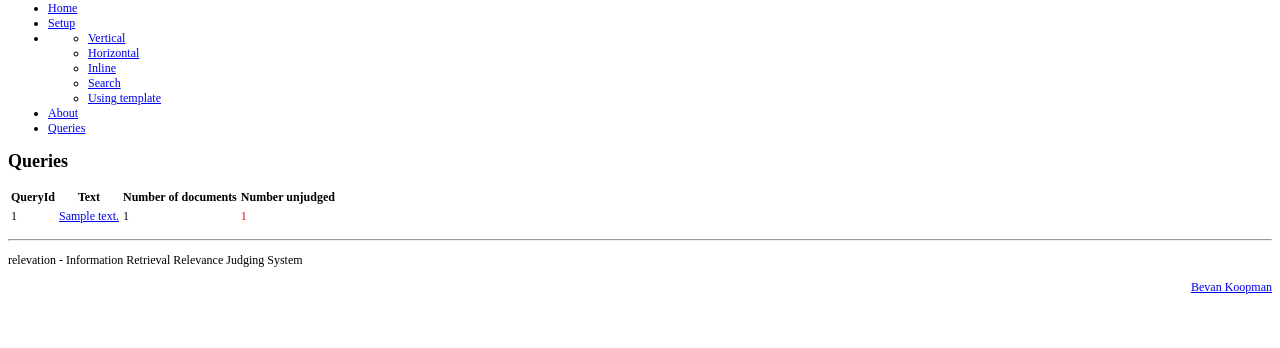
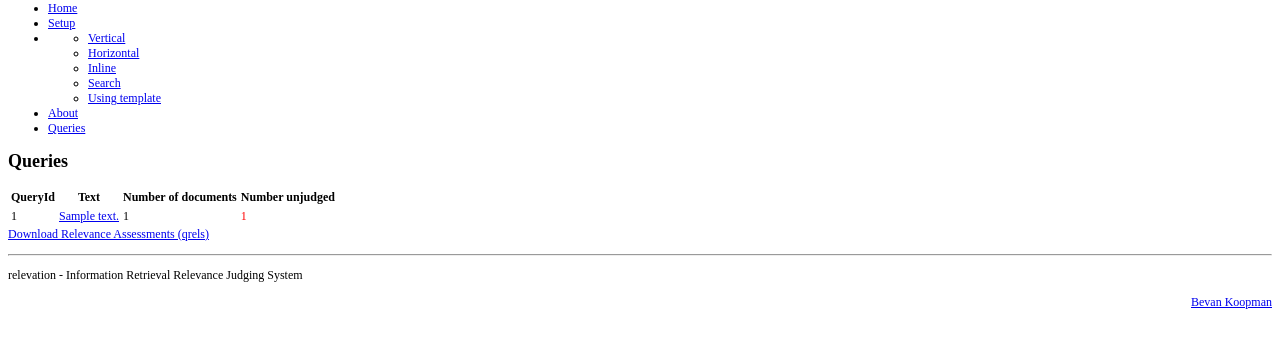
Before and after one commit to ielab/relevation, a Django app: template judgementapp/templates/judgementapp/query_list.html in a window 1280 px wide. Shown: the part 109-457 px from the top of the page. Run offline with Django 3.2, Linux system fonts and the light colour scheme; the template is opened without the code that fills it: most values are stand-ins (such as "Sample title", 1, 10 or a date in 2020); parts of the project's set-up code (start-up, migrations or seed data) failed here and were passed over; some libraries are stand-ins or nearby versions.

Commit message:
Support for downloading qrels

```diff
--- a/judgementapp/models.py
+++ b/judgementapp/models.py
@@ -54,7 +54,8 @@ class Judgement(models.Model):
 	relevance = models.IntegerField()
 
 	def __unicode__(self):
-		return '(%s, %s) = %s' % (self.query.qId, self.document.docId, self.relevance)
+		return '%s\t0%s\t%s\n' % (self.query.qId, self.document.docId, self.relevance)
+
 
 	def label(self):
 		return self.labels[self.relevance]
--- a/judgementapp/templates/judgementapp/query_list.html
+++ b/judgementapp/templates/judgementapp/query_list.html
@@ -35,6 +35,9 @@
               </tbody>
             </table>
 
+            {% if queries %}
+              <a href="{% url 'judgementapp.views.qrels' %}" class="btn"><i class="icon-download"></i> Download Relevance Assessments (qrels)</a>
+            {% endif %}
         </div>
 
     </div>
--- a/judgementapp/urls.py
+++ b/judgementapp/urls.py
@@ -7,6 +7,7 @@ urlpatterns = patterns('',
     url(r'^$', views.index, name='index'),
 
     url(r'^query$', views.query_list, name='query_list'),
+    url(r'^query/qrels$', views.qrels, name='query_list'),
     url(r'^query/(?P<qId>\d+)/$', views.query, name='query'),
     url(r'^query/(?P<qId>\d+)/doc/(?P<docId>[A-Za-z0-9_\-\+\.]+)/$', views.document, name='document'),
 	url(r'^query/(?P<qId>\d+)/doc/(?P<docId>[+A-Za-z0-9_\-\+\.]+)/judge/$', views.judge, name='judge'),
```
Also changed, not shown: judgementapp/views.py (+12 -0 lines).
